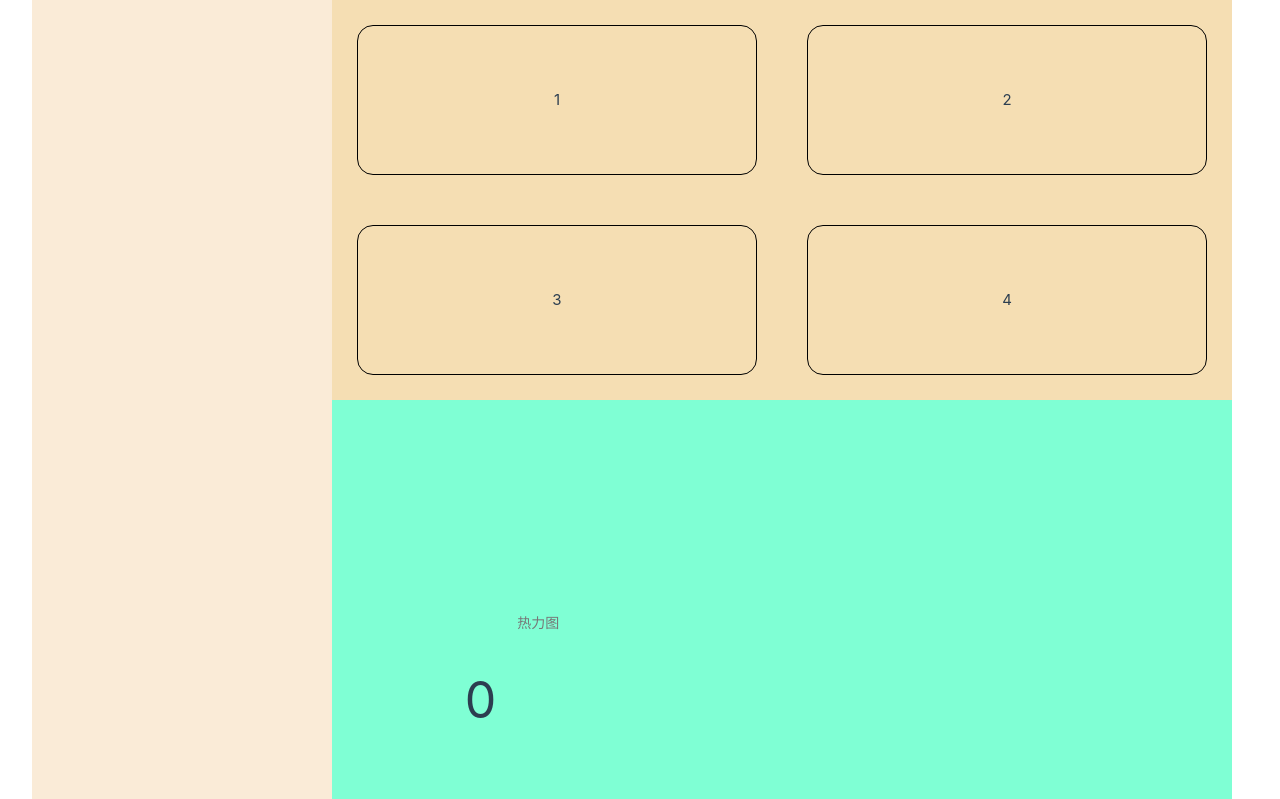
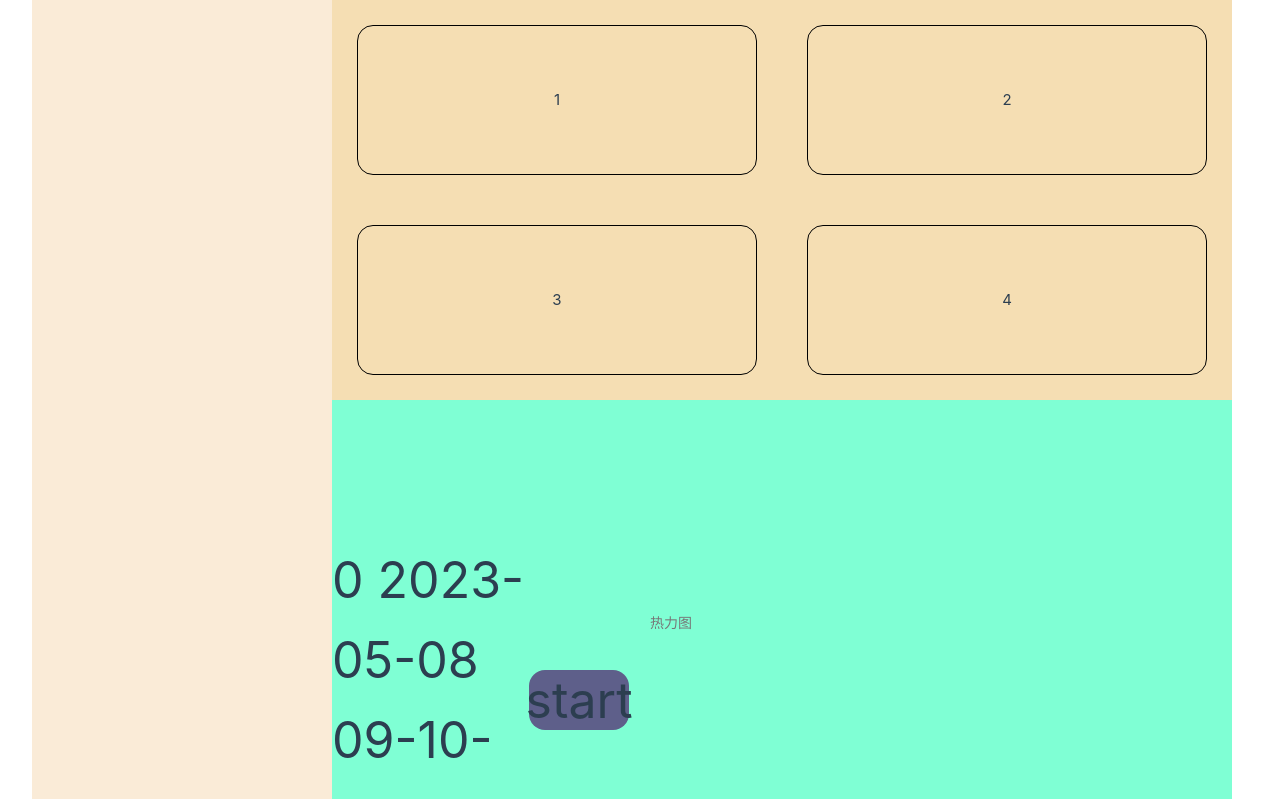
Before and after one commit to xionkq/time-stats, a Vue app: page / in a window 1280 px wide. Shown: the top 799 px of the page. Built offline with nearby package versions, Linux system fonts and the light colour scheme; no server answers.

Commit message:
update now time

```diff
--- a/package.json
+++ b/package.json
@@ -3,7 +3,7 @@
   "version": "0.0.0",
   "private": true,
   "scripts": {
-    "dev": "vite",
+    "dev": "vite --port 8000",
     "build": "run-p type-check build-only",
     "preview": "vite preview",
     "build-only": "vite build",
@@ -12,6 +12,7 @@
   "dependencies": {
     "@vueuse/core": "^10.1.2",
     "echarts": "^5.4.2",
+    "luxon": "^3.3.0",
     "naive-ui": "^2.34.3",
     "sass": "^1.62.1",
     "vue": "^3.2.47"
--- a/src/template/EntryDetail.vue
+++ b/src/template/EntryDetail.vue
@@ -1,7 +1,8 @@
 <script setup lang="ts">
-import { TSSHeatMap } from '@/components';
-import { computed } from '@vue/reactivity';
-import { useFetch } from '@vueuse/core'
+import { TSSHeatMap, TSSButton } from '@/components';
+import { Ref, computed, ref } from 'vue';
+import { useFetch } from '@vueuse/core';
+import { DateTime } from "luxon";
 
 interface Props {
     selectedItem: number
@@ -11,7 +12,8 @@ const props = withDefaults(defineProps<Props>(), {
     selectedItem: 0,
 })
 
-const url = 'http://localhost:5173/timeData'
+// ----- time stats data -----
+const url = 'http://localhost:8000/timeData'
 const { isFetching, error, data: timeData } = useFetch(url).get().json()
 
 const timeStatsData = computed(() => {
@@ -20,11 +22,30 @@ const timeStatsData = computed(() => {
     }
     return null
 })
+// ----- time stats data end -----
+
+// ----- clock in -----
+const isClocking = ref(false)
+const buttonLabel = computed(() => {
+    return isClocking.value ? 'end' : 'start'
+})
+
+const now = ref(DateTime.now().toFormat('y-MM-dd HH-mm-ss'))
+setInterval(() => {
+    now.value = DateTime.now().toFormat('y-MM-dd HH-mm-ss')
+}, 1000)
+
+function clockIn() {
+    isClocking.value = !isClocking.value
+}
+// ----- clock in end -----
 </script>
 
 <template>
     <div class="entry-detail">
         {{ props.selectedItem }}
+        {{ now }}
+        <TSSButton @click="clockIn">{{ buttonLabel }}</TSSButton>
         <TSSHeatMap :time-stats-data="timeStatsData"/>
     </div>
 </template>
```
Also changed, not shown: 1 other file (tests, documents, lock files or other folders).
